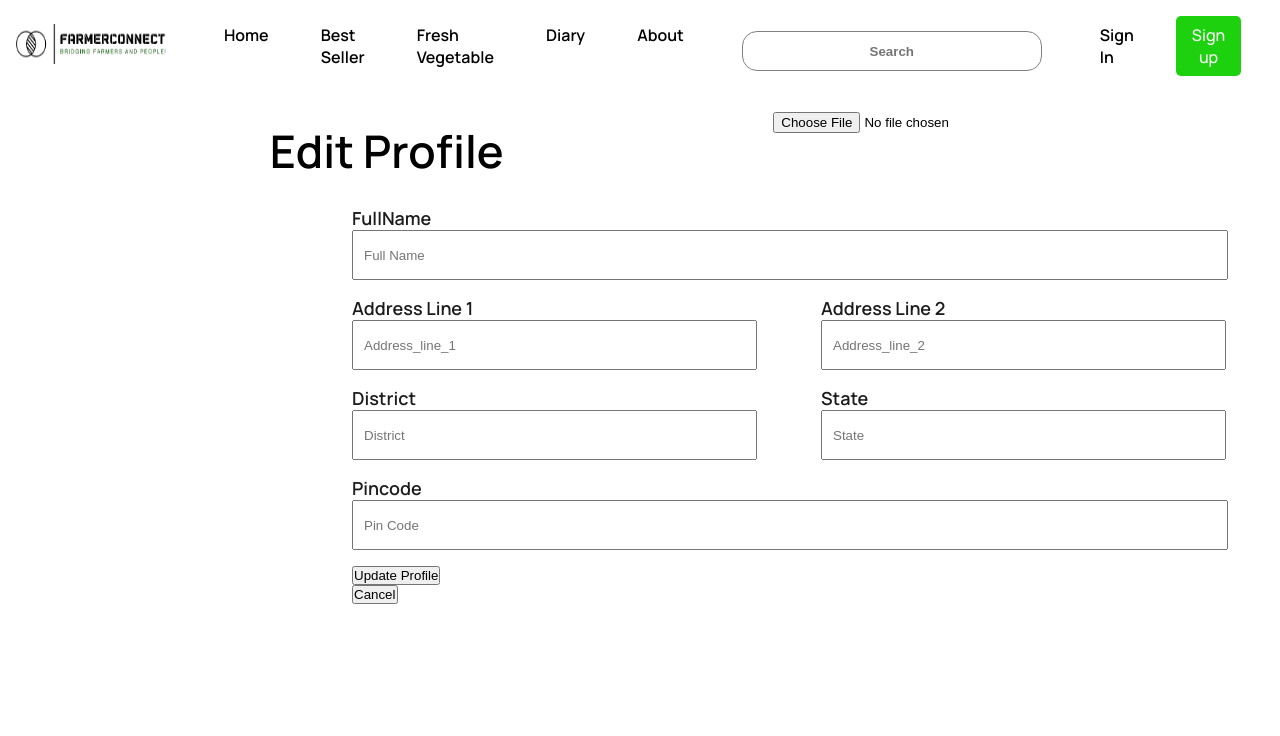
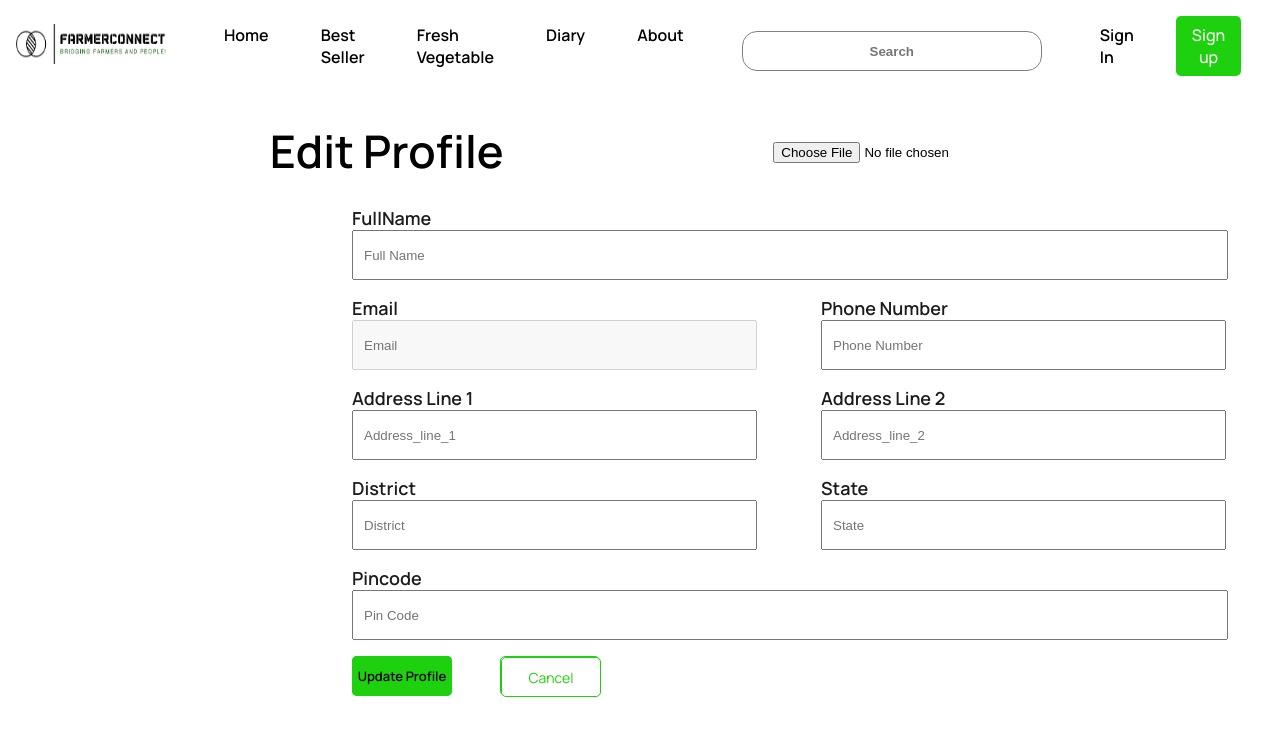
Before and after one commit to VishalSalemJayavel/PriceFinder, a React (Create React App) app in the folder frontend/: page /customersettings in a window 1280 px wide. Shown: the top 736 px of the page. Built offline with nearby package versions, Linux system fonts and the light colour scheme.

Commit message:
edit profile page updated

```diff
--- a/frontend/src/pages/customer/CustomerSettings.jsx
+++ b/frontend/src/pages/customer/CustomerSettings.jsx
@@ -106,6 +106,34 @@ const CustomerSettings = () => {
 
             <div className='inputs__flex'>
               <div className='inputs-label'>
+                <label htmlFor="email">Email</label>
+                <input
+                  className="app__customerSettings-email"
+                  type="email"
+                  id='email'
+                  name="email"
+                  placeholder="Email"
+                  value={customerData.email}
+                  disabled
+                />
+              </div>
+
+              <div className='inputs-label'>
+                <label htmlFor="phone_number">Phone Number</label>
+                <input
+                  className='app__customerSettings-phonenum'
+                  type='tel'
+                  id='phone_number'
+                  maxLength={10}
+                  name='phone_number'
+                  placeholder='Phone Number'
+                  value={customerData.phone_number}
+                />
+              </div>
+            </div>
+
+            <div className='inputs__flex'>
+              <div className='inputs-label'>
                 <label For="addr1">Address Line 1</label>
                 <input
                   className="app__customerSettings-address_line_1"
@@ -171,13 +199,14 @@ const CustomerSettings = () => {
               value={customerData.pincode}
             />
 
+            <div className='app__customerSettings-buttons'>
+              <div className='app__customerSettings-inputs_button'>
+                <button type="submit" className='app__customerSettings-inputs_button' onClick={customerSettings}>Update Profile</button>
+              </div>
 
-            <div className='app__customerSettings-inputs_button'>
-              <button type="submit" className='app__customerSettings-inputs_button' onClick={customerSettings}>Update Profile</button>
-            </div>
-
-            <div className='app__customerSettings-cancel_button'>
-              <button type="button" className='app__customerSettings-cancel_button'>Cancel</button>
+              <div className='app__customerSettings-cancel_button'>
+                <button type="button" className='app__customerSettings-cancel_button'>Cancel</button>
+              </div>
             </div>
 
           </div>
--- a/frontend/src/pages/customer/customersettings.css
+++ b/frontend/src/pages/customer/customersettings.css
@@ -20,6 +20,9 @@
     flex-direction: column;
     margin-left: 22em;
 }
+input[type=file]{
+    margin-top: 30px;
+}
 
 label{
     color: #1C1C1C;
@@ -35,7 +38,9 @@ label{
 .app__customerSettings-city,
 .app__customerSettings-state,
 .app__customerSettings-pincode,
-.app__customerSettings-country{
+.app__customerSettings-country,
+.app__customerSettings-phonenum,
+.app__customerSettings-email{
     width: 405px;
     height: 50px;
     margin-bottom: 1rem;
@@ -45,7 +50,7 @@ label{
 .inputs__flex{
     display: flex;
     flex-direction: row;
-    justify-content:unset ;
+    justify-content:unset;
 }
 
 .inputs-label{
@@ -58,6 +63,10 @@ label{
     width:876px ;
 }
 
+.app__customerSettings-email{
+    margin-right: 4rem;
+}
+
 .app__customerSettings-address_line_1{
     margin-right: 4rem;
 }
@@ -65,3 +74,58 @@ label{
 .app__customerSettings-city{
     margin-right: 4rem;
 }
+
+.app__customerSettings-success,
+.app__customerSettings-failure{
+    width: 500px;
+    height: 80px;
+    margin: auto;
+    padding: 20px 0 0 0 ;
+    border-radius: 20px;
+
+
+    font-family: var(--font-family);
+    font-size: 18px;
+    font-style: normal;
+    font-weight: 600;
+    line-height: normal;
+    margin-top: 1rem;
+    text-align: center;
+}
+
+.app__customerSettings-buttons{
+    display: flex;
+}
+
+.app__customerSettings-inputs_button{
+    font-size: 13px;
+    font-family: var(--font-family);
+    font-weight: 600;
+    width: 100px;
+    height: 40px;
+    border: none;
+    border-radius: 5px;
+    background: #1ed10e;
+
+    margin-right: 3rem;
+}
+
+.app__customerSettings-cancel_button{
+    font-size: 14px;
+    color: #1ed10e;
+    font-family: var(--font-family);
+    font-weight: 400;
+    width: 100px;
+    height: 40px;
+    border: 0.2px solid #1ed10e;
+    background: #FFF;
+    border-radius: 5px;
+}
+
+.app__customerSettings-success{
+    background-color: rgb(202, 245, 202);
+}
+
+.app__customerSettings-failure{
+    background-color: rgb(245, 202, 202);
+}
```
Also changed, not shown: 1 other file (tests, documents, lock files or other folders).
